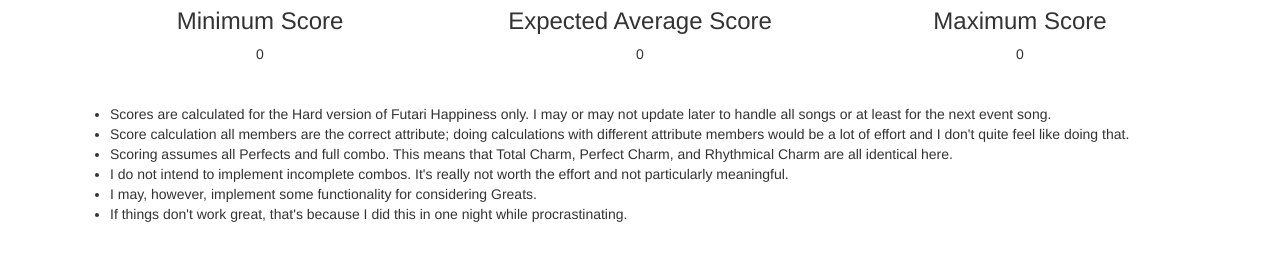
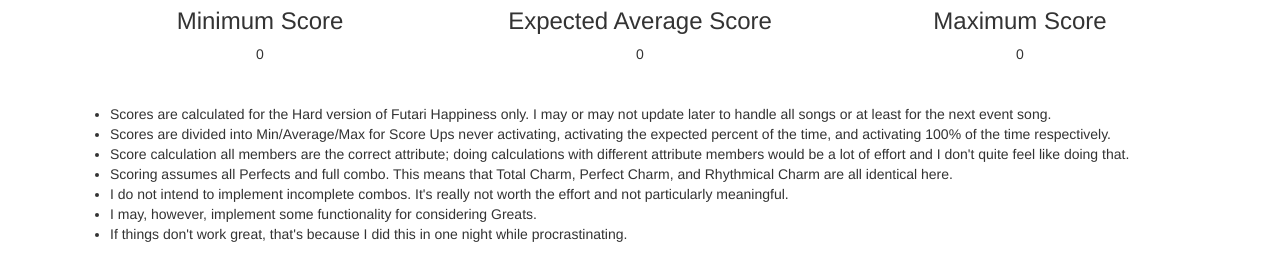
Before and after one commit to EliteSoba/LoveLive, a plain HTML site: page index.html in a window 1280 px wide. Shown: the part 565-819 px from the top of the page. Drawn offline with nearby package versions, Linux system fonts and the light colour scheme; a script that the page names is missing.

Commit message:
One more note for now

```diff
--- a/index.html
+++ b/index.html
@@ -290,6 +290,7 @@
 	<div class="container" id="about">
 		<ul>
 			<li>Scores are calculated for the Hard version of Futari Happiness only. I may or may not update later to handle all songs or at least for the next event song.</li>
+			<li>Scores are divided into Min/Average/Max for Score Ups never activating, activating the expected percent of the time, and activating 100% of the time respectively.</li>
 			<li>Score calculation all members are the correct attribute; doing calculations with different attribute members would be a lot of effort and I don't quite feel like doing that.</li>
 			<li>Scoring assumes all Perfects and full combo. This means that Total Charm, Perfect Charm, and Rhythmical Charm are all identical here.</li>
 			<li>I do not intend to implement incomplete combos. It's really not worth the effort and not particularly meaningful.</li>
```
